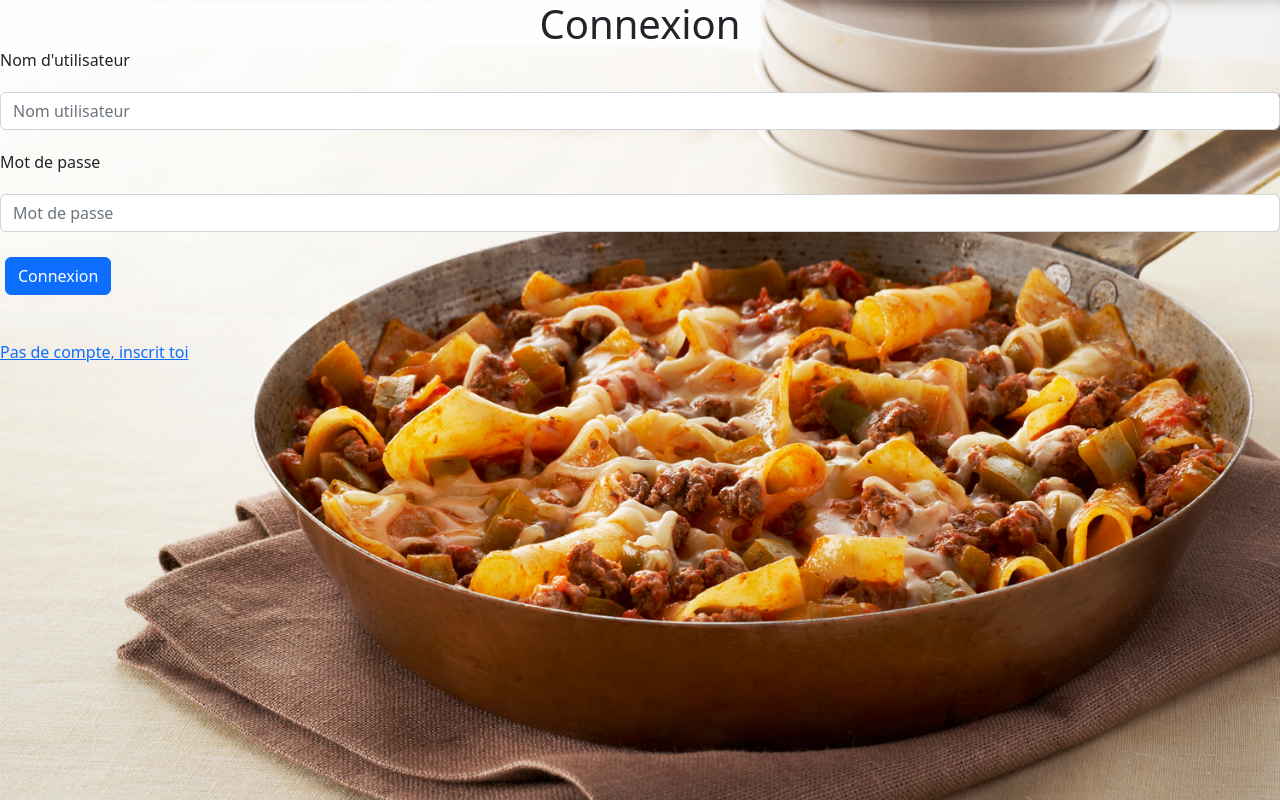
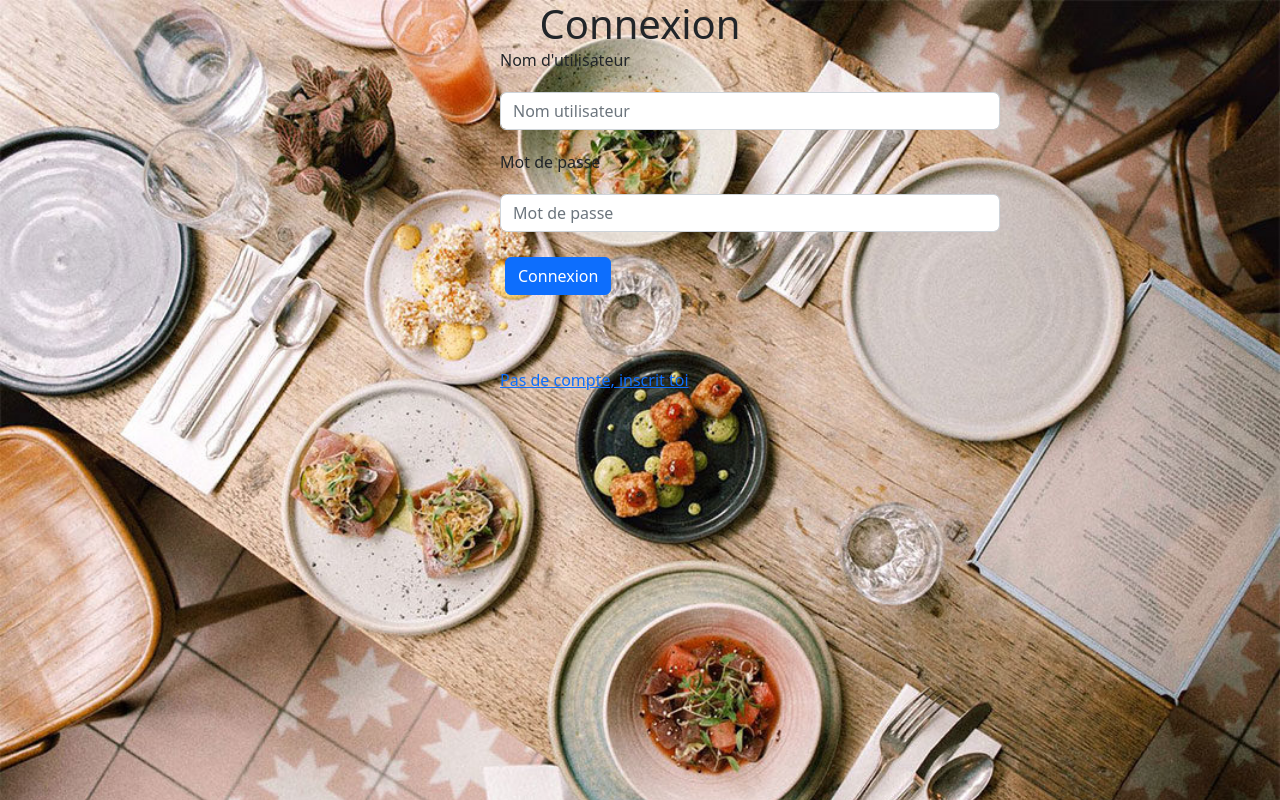
Before and after one commit to linaTechDev/superCuisinier, a React (Create React App) app in the folder reactprojet2/: page /connexion in a window 1280 px wide. Built offline with nearby package versions, Linux system fonts and the light colour scheme.

Commit message:
dernière modif esthetic connexion, inscription

```diff
--- a/reactprojet2/src/components/utilisateur/connexion/ConnexionPage.css
+++ b/reactprojet2/src/components/utilisateur/connexion/ConnexionPage.css
@@ -7,11 +7,24 @@ body, html {
     text-align: center;
 }
 
+.goInscription {
+    margin-left: 500px;
+}
+
+.fondCU {
+    display: block;
+    height: 40vh;
+    width: 500px;
+    margin-left: 500px;
+    background-repeat: no-repeat;
+    background-size: cover;
+}
+
 .fondConnexion {
     display: block;
     height: 100vh;
     margin: 0;
-    background-image: url("../../../fondConnexionInscrip.jpg");
+    background-image: url("../../../essai.jpg");
     background-repeat: no-repeat;
     background-size: cover;
 }
--- a/reactprojet2/src/components/utilisateur/connexion/ConnexionPage.js
+++ b/reactprojet2/src/components/utilisateur/connexion/ConnexionPage.js
@@ -33,7 +33,7 @@ const ConnexionPage = () => {
         <div className='fondConnexion'>
             <Header/>
             {<ConnexionUtilisateur onAdd={connexion} />}
-            <Link to='/creation'>Pas de compte, inscrit toi</Link>
+            <Link to='/creation' className="goInscription">Pas de compte, inscrit toi</Link>
             {utilisateurs.length > 0 ?
                 <Navigate to="/accueil"/>
                 : console.log('nothing yet')}
--- a/reactprojet2/src/components/utilisateur/connexion/ConnexionUtilisateur.js
+++ b/reactprojet2/src/components/utilisateur/connexion/ConnexionUtilisateur.js
@@ -38,7 +38,7 @@ const ConnexionUtilisateur = ({onAdd}) => {
     }
 
     return (
-        <div className='card-body'>
+        <div className='card-body fondCU'>
             <form autoComplete="off" className='add-form' onSubmit={onSubmit}>
                 <div className='form-group'>
                     <label>Nom d'utilisateur</label>
--- a/reactprojet2/src/components/utilisateur/inscription/InscriptionPage.css
+++ b/reactprojet2/src/components/utilisateur/inscription/InscriptionPage.css
@@ -8,11 +8,15 @@ body, html {
     text-align: center;
 }
 
+.goConnexion {
+    margin-left: 500px;
+}
+
 .fondIU {
     display: block;
     height: 66vh;
     width: 500px;
-    margin: 0;
+    margin-left: 500px;
     background-repeat: no-repeat;
     background-size: cover;
 }
@@ -24,7 +28,7 @@ body, html {
     margin: 0;
     background-repeat: no-repeat;
     background-size: cover;
-    background-image: url("../../../fondConnexionInscrip.jpg");
+    background-image: url("../../../essai.jpg");
 }
 
 .saisie {
--- a/reactprojet2/src/components/utilisateur/inscription/InscriptionPage.js
+++ b/reactprojet2/src/components/utilisateur/inscription/InscriptionPage.js
@@ -23,7 +23,7 @@ const InscriptionPage = () => {
         <div className='fondInscription'>
             <Header/>
             {<InscriptionUtilisateur onAdd={inscription} />}
-            <Link to='/connexion'>Retour</Link>
+            <Link to='/connexion' className="goConnexion">Retour</Link>
             {utilisateurs.length > 0 ?
                 <Navigate to="/connexion"/>
                 : console.log('nothing yet')}
```
Also changed, not shown: reactprojet2/src/essai.jpg (added), reactprojet2/src/fondinscripconnx.jpg (added).
